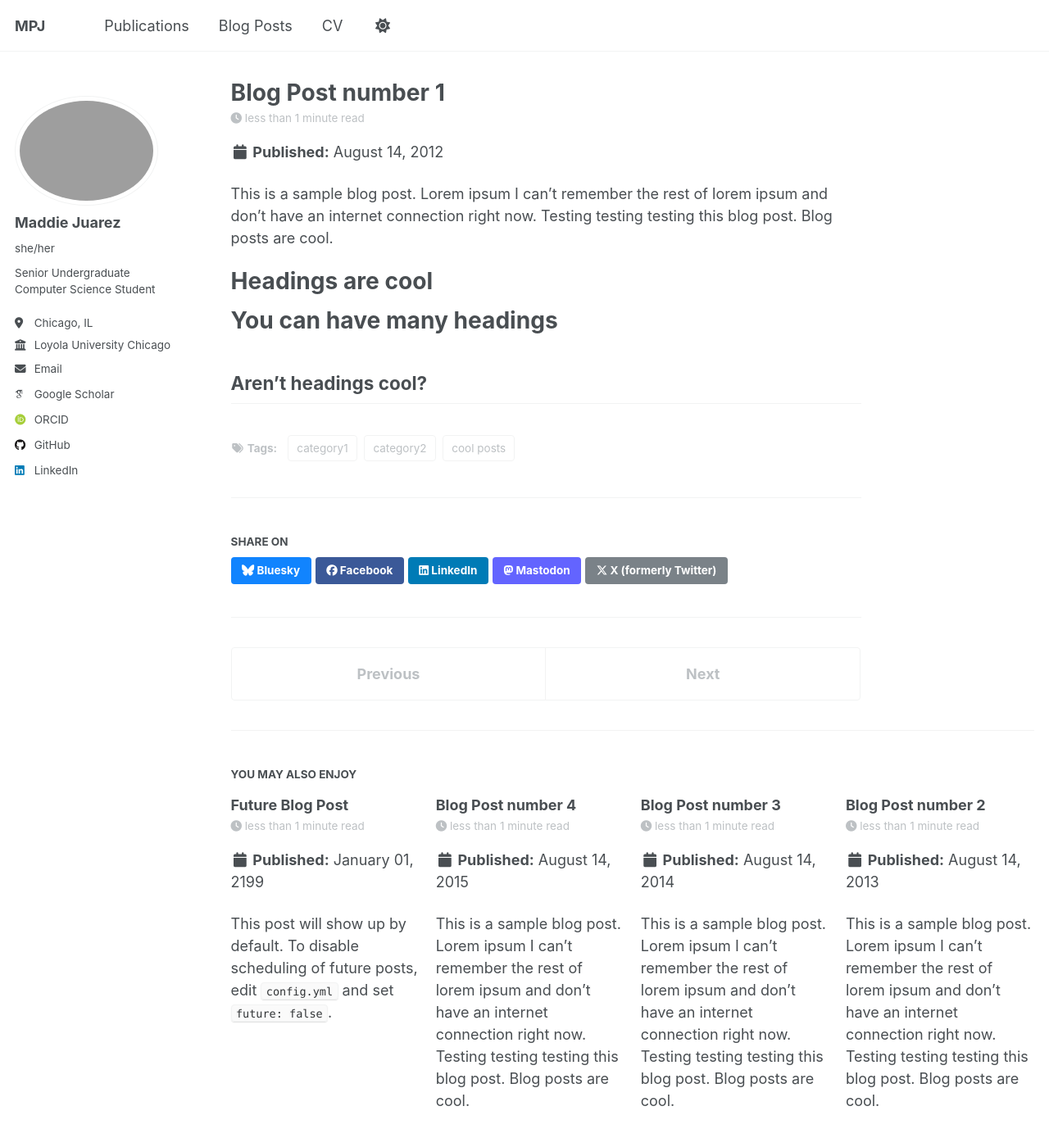
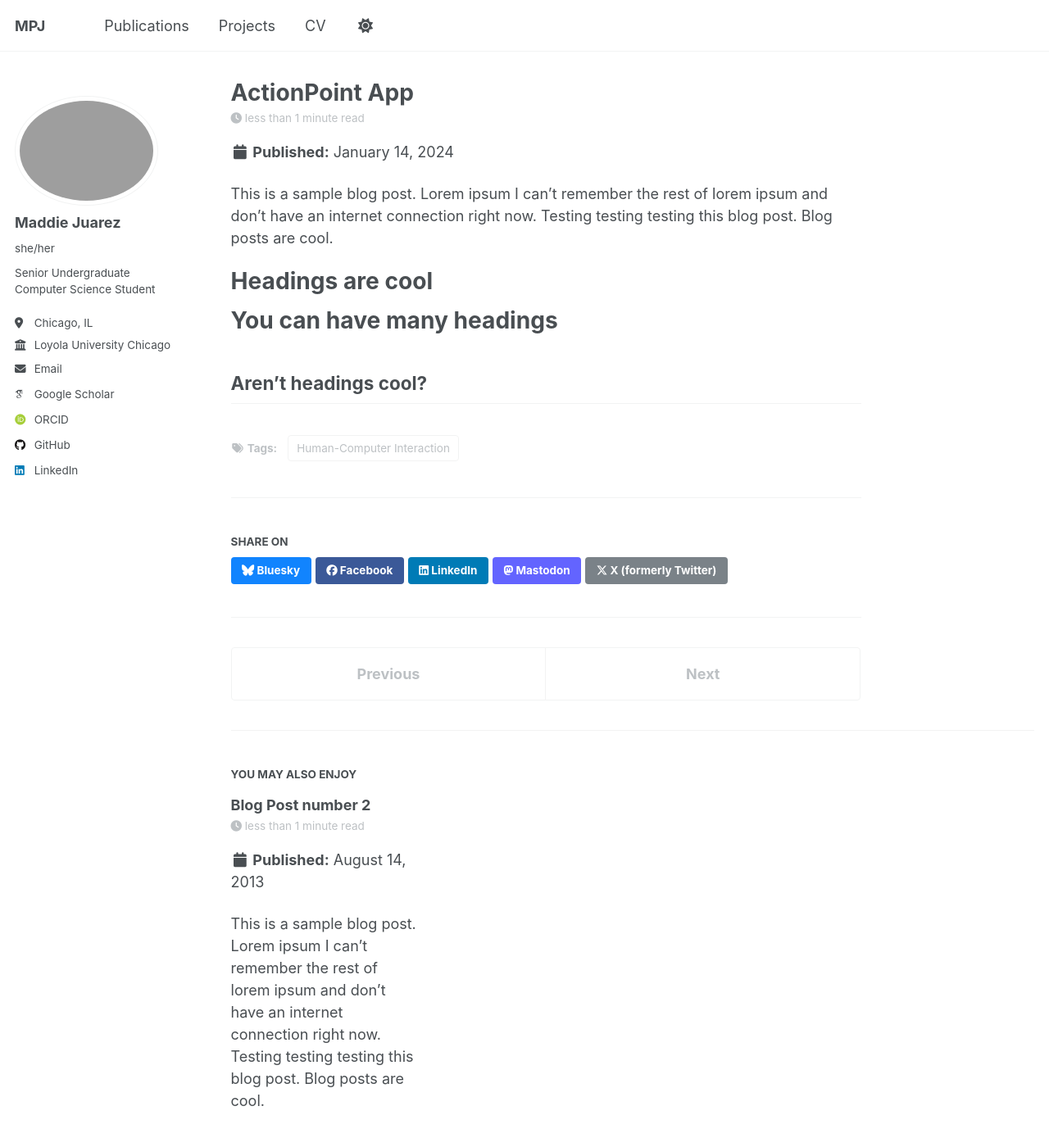
Before and after one commit to mjuarez4/mjuarez4.github.io, a Jekyll site: the page built from _posts/2012-08-14-blog-post-1.md, in a window 1280 px wide and 1400 px high. Shown: the top 1389 px of the window at 82% size. Built offline with Jekyll 4.4.1, drawn with Linux system fonts in a browser that asks for light colours; some web fonts are replaced; a script that is not in the unit is left out.

Commit message:
adding more but testing

```diff
--- a/_data/navigation.yml
+++ b/_data/navigation.yml
@@ -11,8 +11,8 @@ main:
   - title: "Publications"
     url: /publications/
 
-  - title: "Blog Posts"
-    url: /year-archive/
+  - title: "Projects"
+    url: /cv/
 
   - title: "CV"
     url: /files/mj-resume.pdf
--- a/_posts/2012-08-14-blog-post-1.md
+++ b/_posts/2012-08-14-blog-post-1.md
@@ -1,11 +1,10 @@
 ---
-title: 'Blog Post number 1'
-date: 2012-08-14
+title: 'ActionPoint App'
+date: January 14, 2024
 permalink: /posts/2012/08/blog-post-1/
 tags:
-  - cool posts
-  - category1
-  - category2
+  - Human-Computer Interaction
+
 ---
 
 This is a sample blog post. Lorem ipsum I can't remember the rest of lorem ipsum and don't have an internet connection right now. Testing testing testing this blog post. Blog posts are cool.
--- a/_posts/2014-08-14-blog-post-3.md
+++ /dev/null
@@ -1,20 +0,0 @@
----
-title: 'Blog Post number 3'
-date: 2014-08-14
-permalink: /posts/2014/08/blog-post-3/
-tags:
-  - cool posts
-  - category1
-  - category2
----
-
-This is a sample blog post. Lorem ipsum I can't remember the rest of lorem ipsum and don't have an internet connection right now. Testing testing testing this blog post. Blog posts are cool.
-
-Headings are cool
-======
-
-You can have many headings
-======
-
-Aren't headings cool?
-------
--- a/_posts/2199-01-01-future-post.md
+++ /dev/null
@@ -1,11 +0,0 @@
----
-title: 'Future Blog Post'
-date: 2199-01-01
-permalink: /posts/2012/08/blog-post-4/
-tags:
-  - cool posts
-  - category1
-  - category2
----
-
-This post will show up by default. To disable scheduling of future posts, edit `config.yml` and set `future: false`.
```
Also changed, not shown: _posts/2015-08-14-blog-post-4.md (deleted, +0 -20 lines), images/website_pics/actionpoint.png (added), 4 other files.
